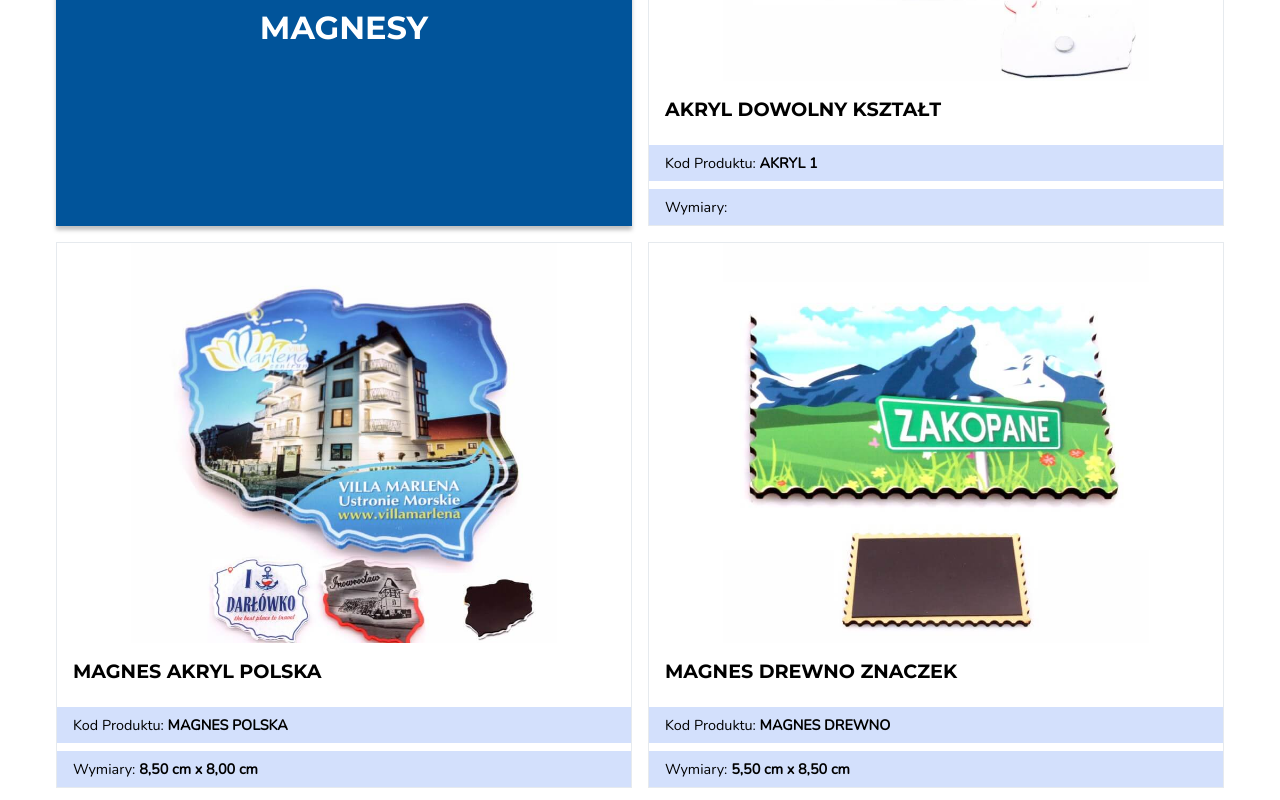
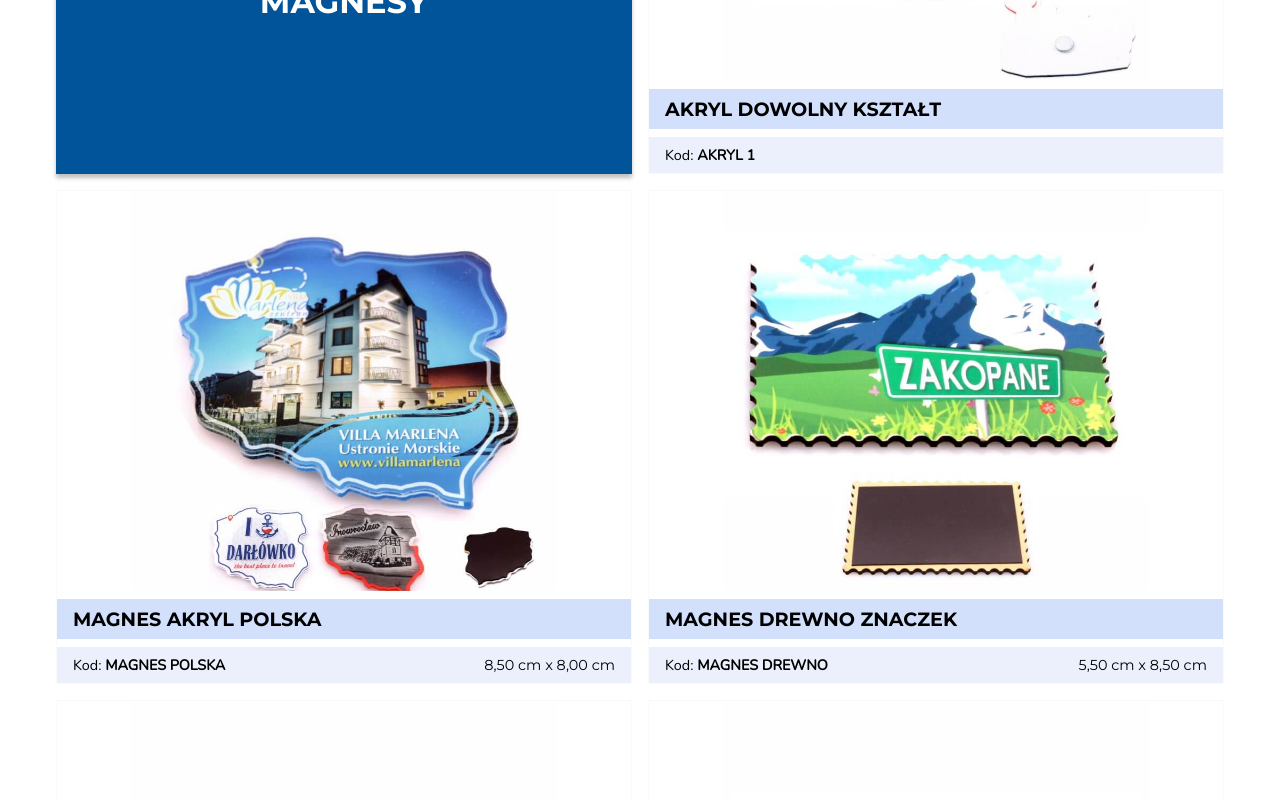
Before and after one commit to marcinzygan/rezon-product-catalogue, a Next.js app: page / in a window 1280 px wide. Shown: the part 800-1600 px from the top of the page. Built offline with nearby package versions, Linux system fonts and the light colour scheme.

Commit message:
changed layout of productCard

```diff
--- a/src/components/productCard/ProductCard.js
+++ b/src/components/productCard/ProductCard.js
@@ -35,14 +35,18 @@ const ProductCard = (card) => {
             />
           </div>
         </div>
-        <div className={classes.card__name}>{card.identyfikator}</div>
         <div className={classes.card__details}>
-          Kod Produktu:{" "}
-          <span className={classes.card__details_span}>{card.indeks_pc}</span>
+          <div className={classes.card__name}>{card.identyfikator}</div>
         </div>
-        <div className={classes.card__details}>
-          Wymiary:{" "}
-          <span className={classes.card__details_span}>{card.wymiary}</span>
+
+        <div
+          className={`${classes.card__details} ${classes.card__details_light}`}
+        >
+          <div>
+            Kod:{" "}
+            <span className={classes.card__details_span}>{card.indeks_pc}</span>
+          </div>
+          <span className={classes.card__details_wymiary}>{card.wymiary}</span>
         </div>
       </div>
     </>
--- a/src/components/productCard/productCard.module.css
+++ b/src/components/productCard/productCard.module.css
@@ -3,7 +3,7 @@
   height: 100%;
   margin: 0 auto;
   background: rgb(255, 255, 255);
-  border: 1px solid rgba(171, 184, 196, 0.295);
+  border: 1px solid rgba(171, 184, 196, 0.075);
   display: flex;
   flex-direction: column;
   justify-content: flex-end;
@@ -26,7 +26,7 @@
   font-weight: var(--fw-bold);
   color: var(--clr-primary);
   /* text-align: left; */
-  padding: 1rem;
+  /* padding: 1rem; */
   font-size: var(--fs-h2);
 }
 .card__details {
@@ -37,6 +37,16 @@
   width: 100%;
   margin-top: 0.5rem;
   padding: 0.5rem 1rem 0.5rem 1rem;
+  display: flex;
+  flex-direction: row;
+  justify-content: space-between;
+  align-items: center;
+}
+.card__details_light {
+  background-color: #ebf0fc;
+}
+.card__details_wymiary {
+  font-family: var(--ff-heading);
 }
 .card__details_span {
   font-weight: var(--fw-bold);
```
